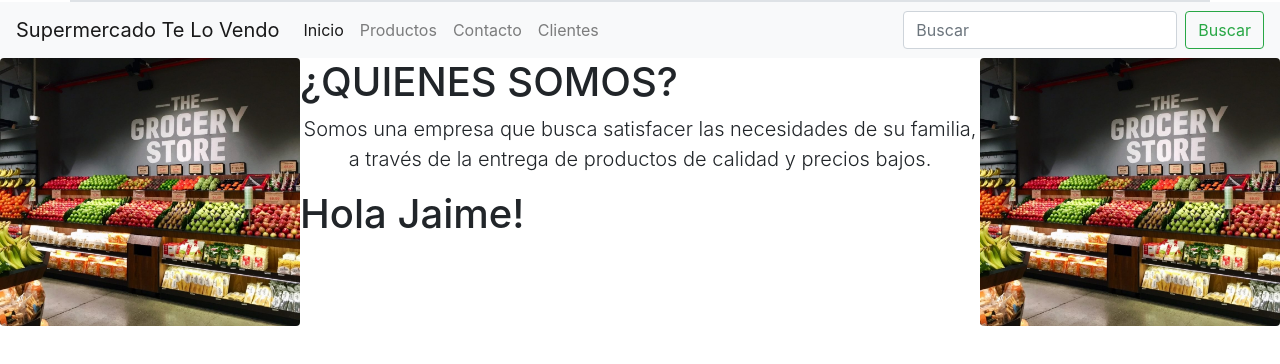
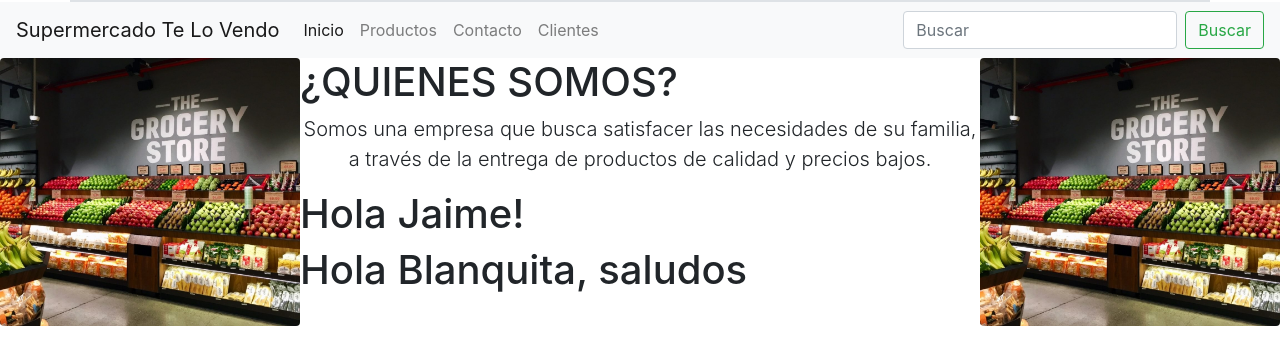
Before and after one commit to blancapinot/bpinotgithub1, a plain HTML site: page index.html in a window 1280 px wide. Drawn offline with nearby package versions, Linux system fonts and the light colour scheme.

Commit message:
Update index.html

```diff
--- a/index.html
+++ b/index.html
@@ -69,7 +69,8 @@
       través de la entrega de productos de calidad y precios bajos.
     </p>
 <h1>Hola Jaime!</h1>
-    <script
+<h1>Hola Blanquita, saludos </h1>
+<script
       src="https://cdn.jsdelivr.net/npm/jquery@3.5.1/dist/jquery.slim.min.js"
       integrity="sha384-DfXdz2htPH0lsSSs5nCTpuj/zy4C+OGpamoFVy38MVBnE+IbbVYUew+OrCXaRkfj"
       crossorigin="anonymous"
```
